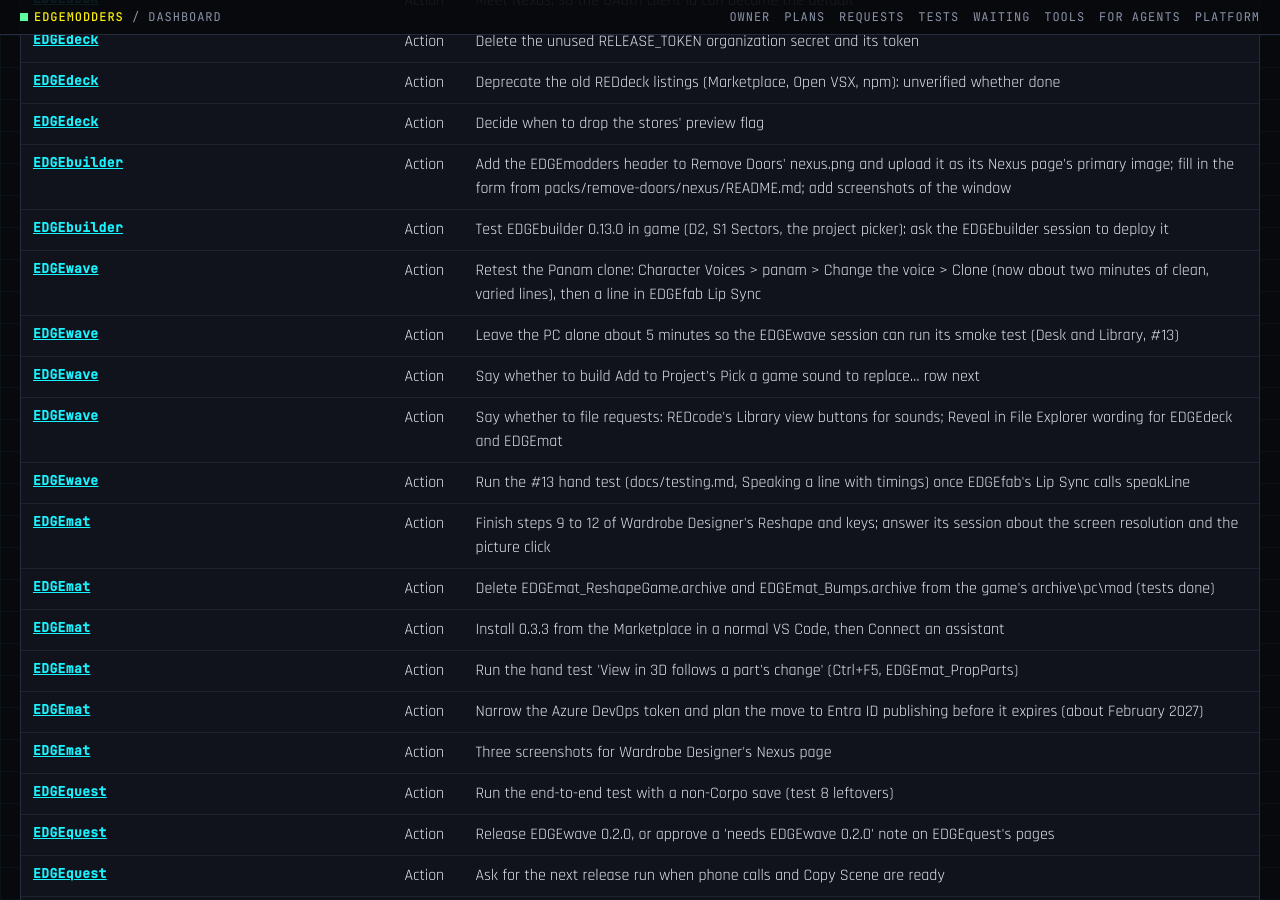
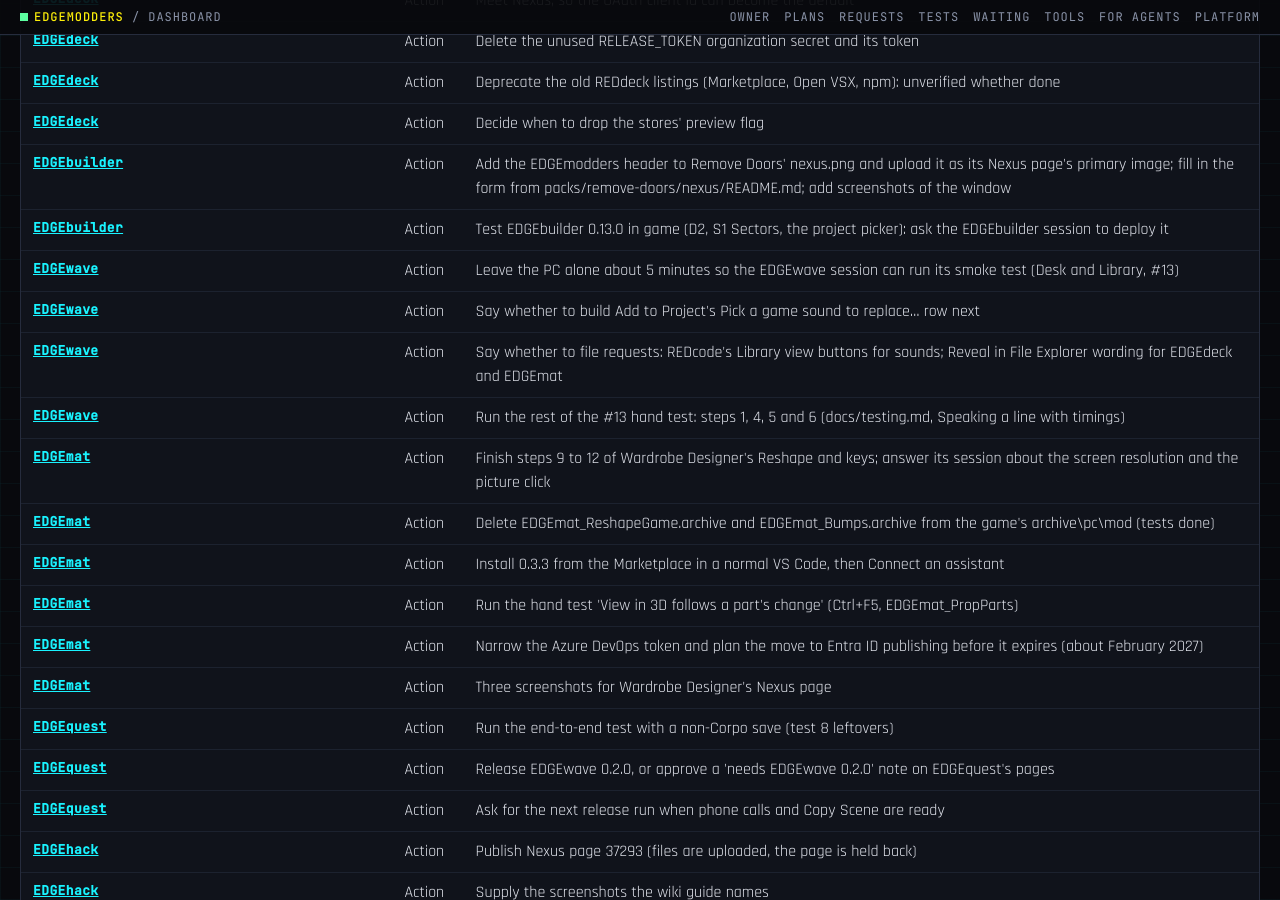
Before and after one commit to Edgemodders/EDGEweb, a Jekyll site: the page docs/dashboard.html, which Jekyll copies as it is, in a window 1280 px wide and 900 px high, scrolled down 1469 px. Built offline with Jekyll 4.4.1, drawn with Linux system fonts in a browser that asks for light colours; some of the changed text lies outside the part shown.

Commit message:
Dashboard: EDGEwave #13 steps 2 and 3 pass
Co-Authored-By: Claude Opus 5.5 <noreply@anthropic.com>

```diff
--- a/docs/assets/dashboard/status.js
+++ b/docs/assets/dashboard/status.js
@@ -1835,7 +1835,7 @@ window.EDGE_STATUS = {
      "steps": 6,
      "status": "partly run",
      "ranBy": "owner",
-     "note": "2026-11-21: speakLine worked through EDGEfab; the first Panam clone did not sound like her; the clone now takes better samples, to retest"
+     "note": "2026-11-21: steps 2 and 3 pass through EDGEfab Lip Sync with a better Panam clone; 1, 4, 5 and 6 to run"
     }
    ],
    "ownerSpotTests": [],
@@ -1847,11 +1847,10 @@ window.EDGE_STATUS = {
     }
    ],
    "ownerActions": [
-    "Retest the Panam clone: Character Voices > panam > Change the voice > Clone (now about two minutes of clean, varied lines), then a line in EDGEfab Lip Sync",
     "Leave the PC alone about 5 minutes so the EDGEwave session can run its smoke test (Desk and Library, #13)",
     "Say whether to build Add to Project's Pick a game sound to replace… row next",
     "Say whether to file requests: REDcode's Library view buttons for sounds; Reveal in File Explorer wording for EDGEdeck and EDGEmat",
-    "Run the #13 hand test (docs/testing.md, Speaking a line with timings) once EDGEfab's Lip Sync calls speakLine"
+    "Run the rest of the #13 hand test: steps 1, 4, 5 and 6 (docs/testing.md, Speaking a line with timings)"
    ],
    "risks": [
     "Voice lines have no route into the game yet (the .wem route)",
--- a/docs/dashboard.html
+++ b/docs/dashboard.html
@@ -203,7 +203,7 @@ pre.how { background: #05060a; border: 1px solid var(--line); padding: 12px 14px
 </div>
 <div id="tip" role="tooltip"></div>
 
-<script src="assets/dashboard/status.js?v=136"></script>
+<script src="assets/dashboard/status.js?v=137"></script>
 <script>
 (function () {
   var S = window.EDGE_STATUS;
```
